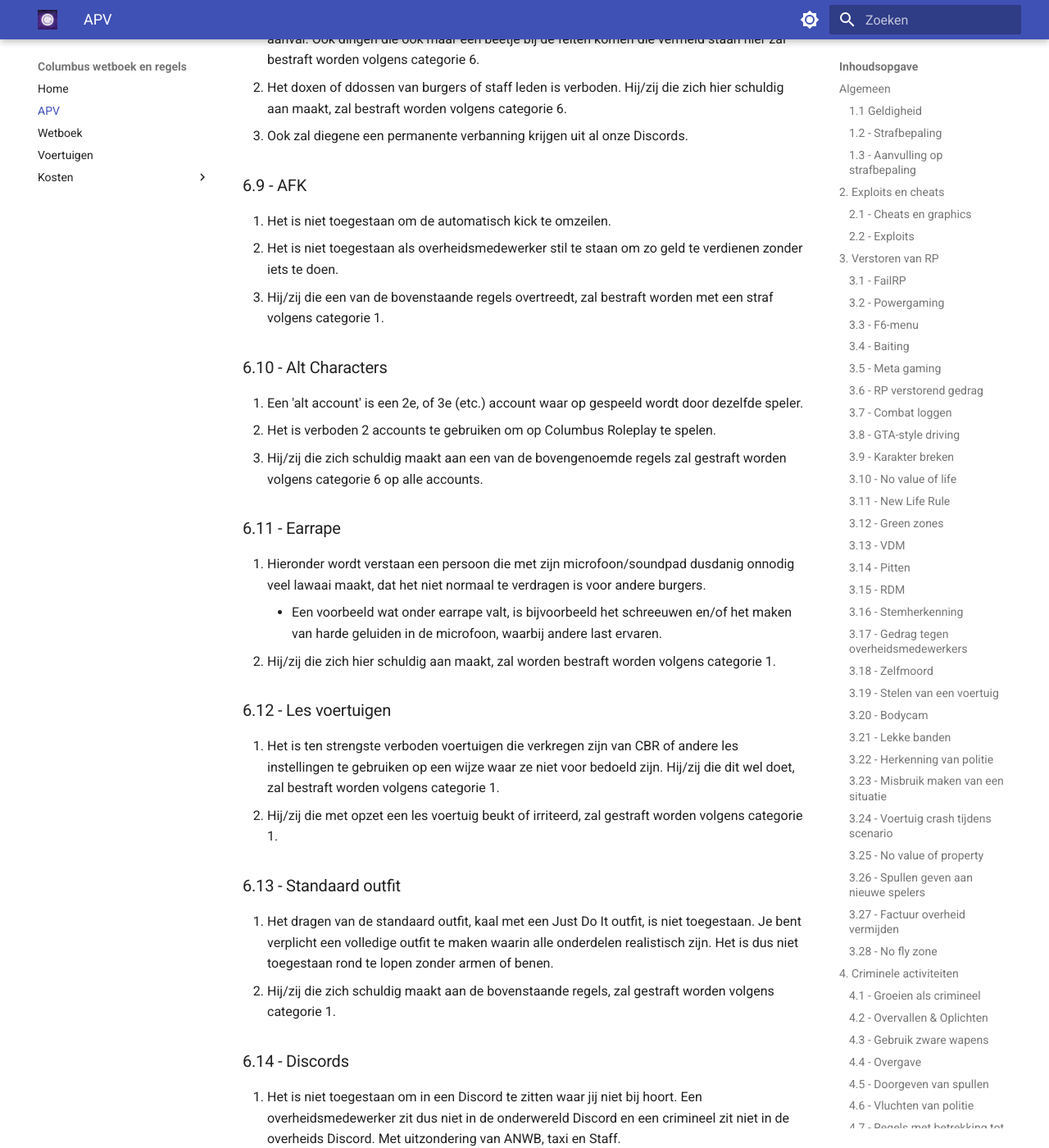
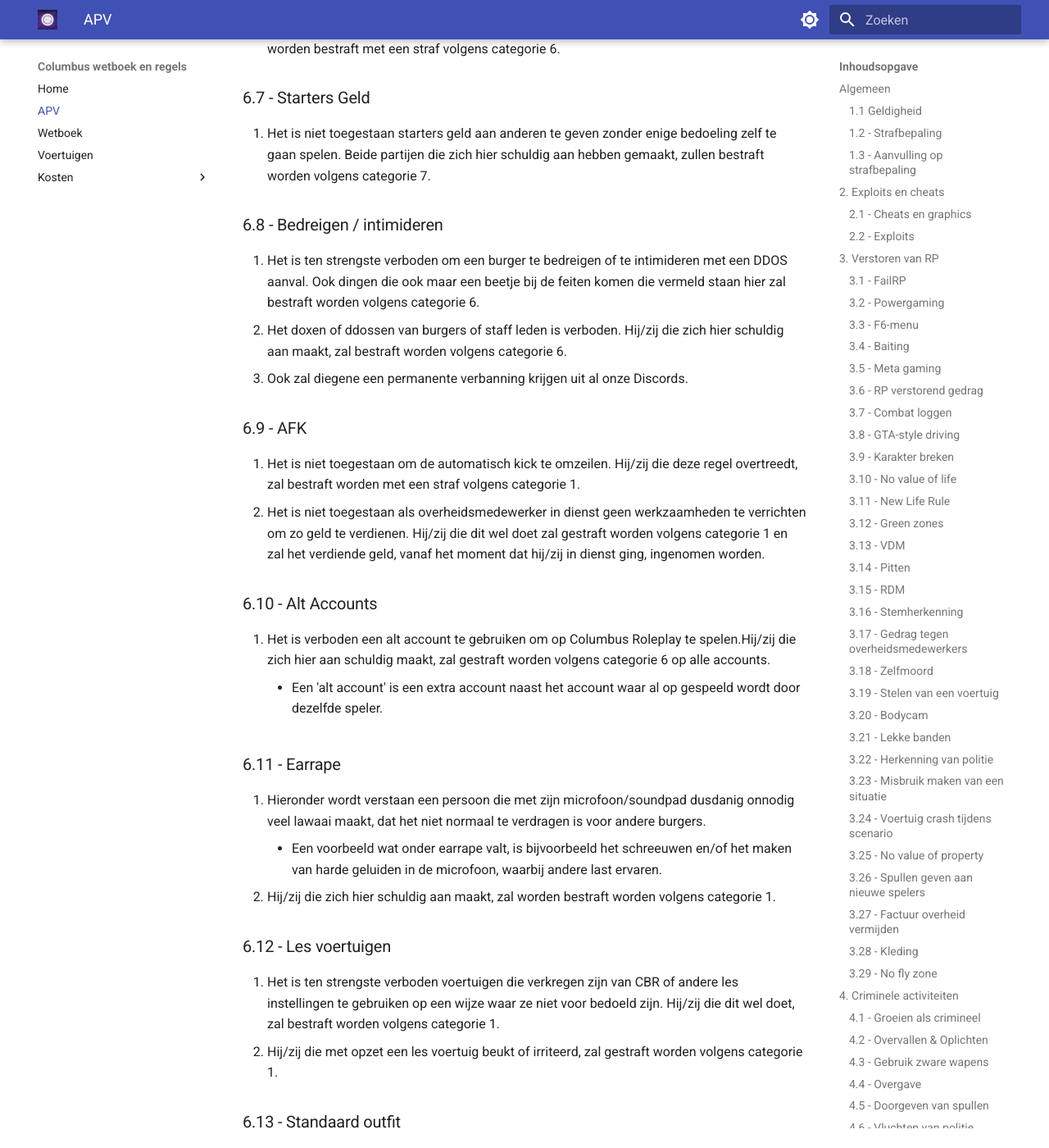
Before and after one commit to FabioK180/Columbus, an MkDocs documentation site: the page built from docs/apv.md, in a window 1280 px wide and 1400 px high, scrolled down 26326 px. Shown: the whole window at 82% size. Built offline with MkDocs 1.6.1 and Material for MkDocs 9.7.7, drawn with Linux system fonts in a browser that asks for light colours; some of the changed text lies outside the part shown.

Commit message:
Fabio eerste druk

```diff
--- a/docs/apv.md
+++ b/docs/apv.md
@@ -63,17 +63,17 @@
     * Het gebruik maken van de warmte camera
     * Een agent ontvoeren om een signalering te verwijderen of om iets te bekijken in het politiesysteem (MEOS).
     * Je voertuig gestolen melden bij een agent terwijl die niet het geval is.
+    * Een agent dwingen een wapen af te fouilleren van een persoon die dood ligt.
 
 ### 3.2 - Powergaming
 1. Het opzettelijk veranderen van een scenario door onrealistische componenten toe te voegen, waardoor het voor de andere partij niet realistisch te spelen is. De speler die zich hieraan schuldig maakt, zal gestraft worden volgens categorie 1. Enkele voorbeelden:
     * HeadID's misbruiken om spelers te vinden/identificeren tijdens een roleplayscenario.
-    * Onjuist of onrealistisch gebruik maken van het F6-menu.
-    * Het doen van meerdere handelingen in één /me of /e (emote) waardoor de tegenpartij geen tegenreactie kan geven (Bijvoorbeeld: /me Doet gordel los en duwt persoon uit voertuig, dit moet in 2 losse /me).
+    * Het doen van meerdere handelingen in één /me of /e (emote) waardoor de tegenpartij geen tegenreactie kan geven (Bijvoorbeeld: /me Doet deur open en trekt persoon uit voertuig, dit moet in 2 losse /me).
     * Het afnemen van (meerdere) politie (vuur)wapens in één simpele /me zonder daar een vervolg aan te geven of naar te roleplayen.
     * Het vluchten in je appartement tijdens een scenario.
     * Ongeacht de situatie binnen 10 minuten na het trekken van je wapen je wapen wegleggen.
     * Je auto binnen 10 minuten in de garage zetten na een achtervolging.
-    * Hieronder valt ook het pakken van een nieuwe auto uit de garage binnen deze 10 minuten.
+        * Hieronder valt ook het pakken van een nieuwe auto uit de garage binnen deze 10 minuten.
 
 ### 3.3 - F6-menu
 1. Het is niet toegestaan spelers zomaar te fouilleren. Wordt hier overduidelijk misbruik van gemaakt, zal de persoon gestraft worden volgens categorie 1.
@@ -87,7 +87,8 @@
 
 ### 3.5 - Meta gaming
 1. Informatie verkregen buiten het karakter om (alle informatie die niet verkregen is door jouw karakter binnen FiveM) mag niet gebruikt worden door het karakter.
-2. Alle spraakcommunicatie dient in game te gebeuren, het is niet toegestaan om in Discord porto’s of andere voice chats te communiceren tijdens RP.
+2. Alle spraakcommunicatie dient in game te gebeuren, het is niet toegestaan om in Discord porto’s of andere voice chats te communiceren.
+    * Overheidsdiensten mogen wel gebruik maken van een porto systeem via de discord. De speler is verplicht, wanneer hij/zij gebruik maakt van dit systeem, hoorbaar te zijn ingame. Hij/zij die zich hier niet aan houdt, zal gestraft worden volgens categorie 1.
 3. Om een overval scenario uit te voeren is het toegestaan om via Discord aanvullende documenten en bijlagen te sturen.
 4. Het is niet toegestaan iemand te identificeren door middel van Steam of Discord naam.
 5. Het is niet toegestaan rollen die gegeven zijn in een Discord te gebruiken als informatie in de stad.
@@ -108,8 +109,9 @@
 
 ### 3.8 - GTA-style driving
 1. Het is niet toegestaan onrealistisch rijgedrag te vertonen. Doet de speler dit wel, zal hij/zij bestraft worden volgens categorie 1.
-2. Het is, toegestaan om van de normale rijbaan af te gaan mits dit met de juiste voertuigen gedaan wordt en dit met een realistische snelheid gaat.
-    * Onder het kopje "Voertuigen" staat een lijstje met welke voertuigen wel en niet offroad mogen
+2. Het is, toegestaan om van de normale rijbaan af te gaan mits dit met de juiste voertuigen gedaan wordt en dit met een realistische snelheid gaat. Hij/zij die zich hier niet aan houdt, zal gestraft worden volgens punt 1.
+    * Onder het kopje "Voertuigen" staat een lijstje met welke voertuigen wel en niet offroad mogen.
+    * De ondergrondse spoorwegtunnels worden ook als off-road beschouwd.
 3. Het betreden van een openbaar gebouw met een voertuig valt hier ook onder en zal bestraft worden volgens categorie 1.
 4. Het onrealistisch gebruik maken van je auto is ook niet toegestaan. Dit zal ook bestraft worden volgens categorie 1.
     * Van een schans af springen met je voertuig.
@@ -124,7 +126,8 @@
 ### 3.10 - No value of life
 1. Je dient altijd je leven te waarderen en te spelen alsof gewond raken of dood gaan echt het einde van je leven betekent. Beeld je in hoe jij hier in het echt op zou reageren. Hij/zij die geen waarde hecht aan het leven van zijn karakter zal gestraft worden met een straf volgens categorie 2. Enkele voorbeelden:
     * Zodra iemand een pistool op je richt binnen 20 stappen en je niet achter beschutting staat, blijf je staan, werk je mee en val je deze persoon niet aan. Ook in groeps verband blijf je staan. Er is een wapen in het spel en de speler is zijn leven dierbaar.
-    * Zodra iemand een steek- of slagwapen binnen armlengte afstand van je trekt dan werk je mee, doe je dit niet ben je niet zuinig met je leven aangezien je dat bewust het risico neemt neergestoken of neergeslagen te worden
+    * Zodra iemand een steek- of slagwapen binnen armlengte afstand van je trekt dan werk je mee, doe je dit niet ben je niet zuinig met je leven aangezien je dat bewust het risico neemt neergestoken of neergeslagen te worden.
+        * Dit geldt alleen wanneer die persoon een bedreiging vormt voor jou.
     * Met een helikopter vlak boven de grond zweven om goederen en/of personen te transporteren. (Je bent verplicht eerst te landen en dan pas in of uit te stappen.)
     * Het valt onder no value of life om de noodknop in te drukken terwijl iemand een vuurwapen, steekwapen of slagwapen op je richt.
     * Het is niet toegestaan weg te rijden met een stilstaande auto wanneer er een vuurwapen gericht staat.
@@ -248,7 +251,20 @@
 ### 3.27 - Factuur overheid vermijden
 1. Hij/zij die weg rijdt van een overheidsmedewerker zonder dat de medewerker een factuur heeft kunnen sturen, zal gestraft worden volgens categorie 1 en zal een boete opgelegd krijgen van 25% extra factuur kosten.
 
-### 3.28 - No fly zone
+### 3.28 - Kleding
+1. Er wordt verwacht dat de speler ten aller tijden de kleding draagt die voorzien is door de werkgever tijdens het uitvoeren van zijn/haar baan. Wordt dit niet gedaan, zal de speler gestraft worden volgens categorie 2.
+2. Hij/zij die niet over een overheidsbaan beschikt, maar wel overheids kleding draagt, zal bestraft worden volgens categorie 2.
+3. Het is niet toegestaan een officieel kledingstuk die behoort tot een groepering te dragen wanneer hij/zij hier niet bij hoort. Hij/zij die dit wel doet, zal gestraft worden volgens categorie 2.
+    * Dit mag wel wanneer hier een goede roleplay aan vast zit.
+4. Het is toegestaan om kogelwerende vesten te dragen, echter is het verboden als er termen als "Politie" opstaan of verwijzen naar de Politie. Hetzelfde geldt voor tassen en andere accessoires.
+5. Onder overheidsbanen vallen:
+    * Politie
+    * Ambulance
+    * ANWB
+    * Advocaten (Justitie)
+    * Taxi
+
+### 3.29 - No fly zone
 1. Het is niet toegestaan op de volgende locaties te vliegen met een helikopter: lager dan 300 meter boven blokkenpark te vliegen met een helikopter.
     * Politie HB
     * Military base
@@ -462,18 +478,7 @@
     * Het optreden als advocaat bij een misdrijf van vrienden en/of waar je zelf bij betrokken bent geweest.
 2. Hij/zij die zich hier niet aan houdt, zal gestraft worden volgens categorie 1.
 
-### 5.8 - Beroepskleding
-1. Er wordt verwacht dat de speler ten aller tijden de kleding draagt die voorzien is door uw werkgever tijdens het uitvoeren van uw baan. Wordt dit niet gedaan, zal de speler gestraft worden volgens categorie 2.
-2. Hij/zij die niet over een overheidsbaan beschikt, maar wel overheids kleding draagt, zal bestraft worden volgens categorie 2.
-3. Het is toegestaan om kogelwerende vesten te dragen, echter is het verboden als er termen als "Politie" opstaan of verwijzen naar de Politie. Hetzelfde geldt voor tassen en andere accessoires.
-    * Onder overheidsbanen vallen:
-        * Politie
-        * Ambulance
-        * ANWB
-        * Advocaten (Justitie)
-        * Taxi
-
-### 5.9 - Money farmen
+### 5.8 - Money farmen
 1. Het is niet toegestaan als overheidsmedewerker stil te staan om zo geld te verdienen zonder iets te doen. Dit wordt ook wel "money farmen" genoemd. Hij/zij die zich hier schuldig aan maakt, zal gestraft worden volgens categorie 1 en zal het geld wat hiermee is verdiend moeten inleveren.
 
 ## 6. Overige regels
@@ -517,14 +522,12 @@
 3. Ook zal diegene een permanente verbanning krijgen uit al onze Discords.
 
 ### 6.9 - AFK
-1. Het is niet toegestaan om de automatisch kick te omzeilen.
-2. Het is niet toegestaan als overheidsmedewerker stil te staan om zo geld te verdienen zonder iets te doen.
-3. Hij/zij die een van de bovenstaande regels overtreedt, zal bestraft worden met een straf volgens categorie 1.
+1. Het is niet toegestaan om de automatisch kick te omzeilen. Hij/zij die deze regel overtreedt, zal bestraft worden met een straf volgens categorie 1.
+2. Het is niet toegestaan als overheidsmedewerker in dienst geen werkzaamheden te verrichten om zo geld te verdienen. Hij/zij die dit wel doet zal gestraft worden volgens categorie 1 en zal het verdiende geld, vanaf het moment dat hij/zij in dienst ging, ingenomen worden.
 
-### 6.10 - Alt Characters
-1. Een 'alt account' is een 2e, of 3e (etc.) account waar op gespeeld wordt door dezelfde speler.
-2. Het is verboden 2 accounts te gebruiken om op Columbus Roleplay te spelen.
-3. Hij/zij die zich schuldig maakt aan een van de bovengenoemde regels zal gestraft worden volgens categorie 6 op alle accounts.
+### 6.10 - Alt Accounts
+1. Het is verboden een alt account te gebruiken om op Columbus Roleplay te spelen.Hij/zij die zich hier aan schuldig maakt, zal gestraft worden volgens categorie 6 op alle accounts.
+    * Een 'alt account' is een extra account naast het account waar al op gespeeld wordt door dezelfde speler.
 
 ### 6.11 - Earrape
 1. Hieronder wordt verstaan een persoon die met zijn microfoon/soundpad dusdanig onnodig veel lawaai maakt, dat het niet normaal te verdragen is voor andere burgers.
```
Also changed, not shown: other parts of docs/apv.md (+2 -2 lines).
